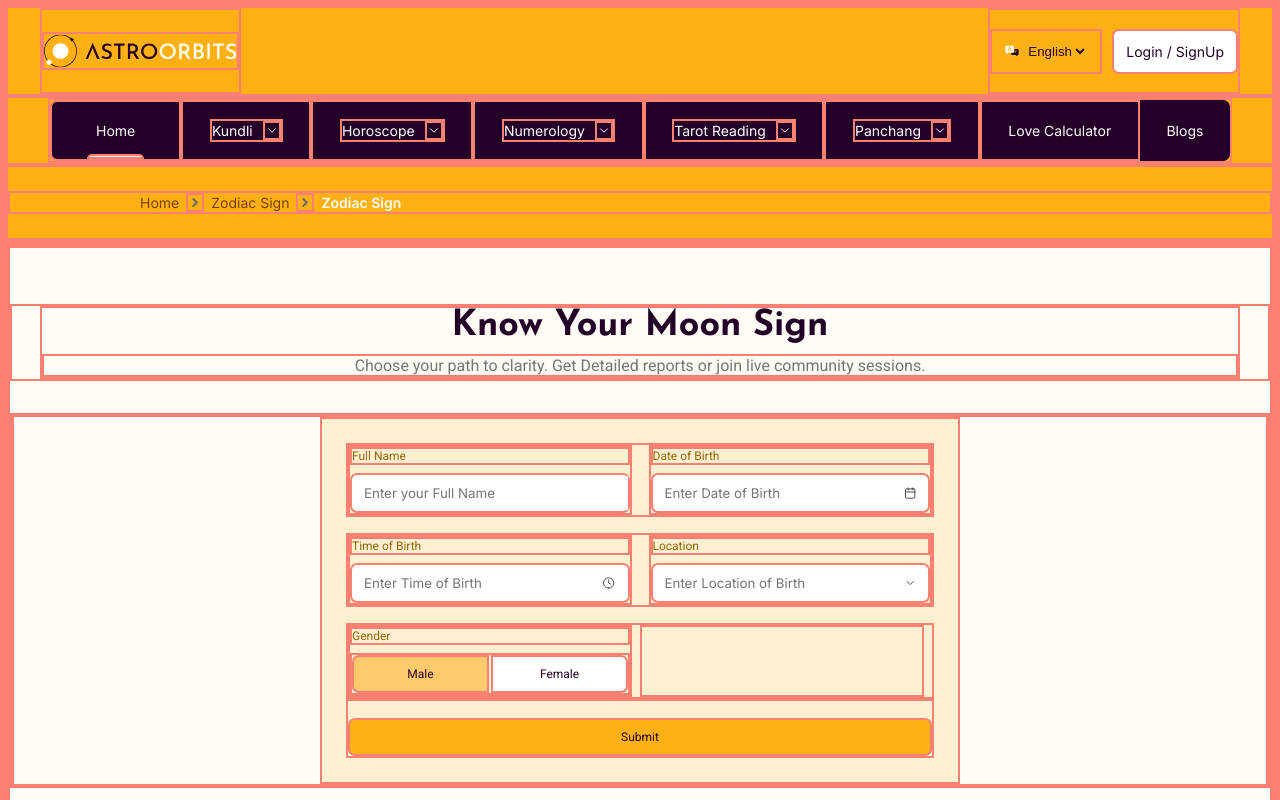
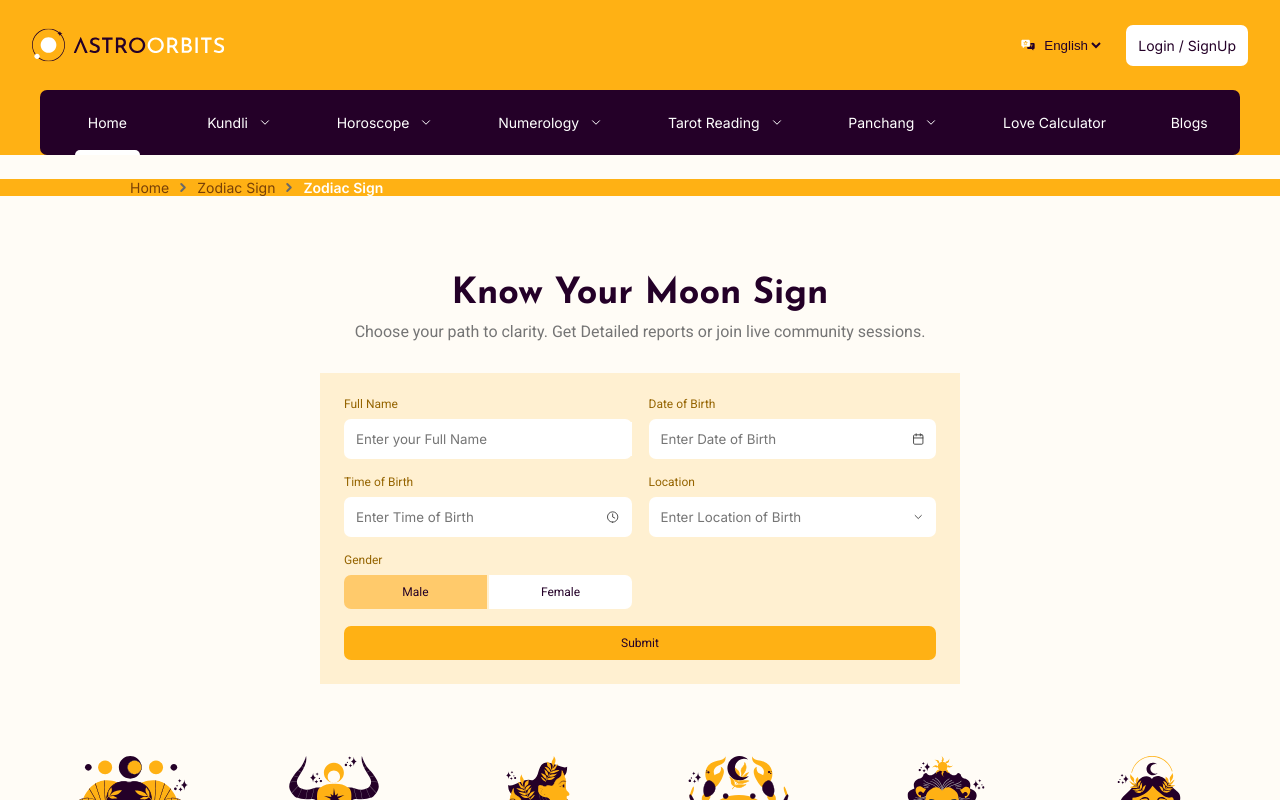
Before and after one commit to VinitSama/AstroOrbits, an Angular app: page /home/zodiacSign/moonSign in a window 1280 px wide. Built offline with nearby package versions, Linux system fonts and the light colour scheme.

Commit message:
redirects1

```diff
--- a/src/styles.css
+++ b/src/styles.css
@@ -18,9 +18,9 @@ body {
     font-family: Roboto, "Helvetica Neue", sans-serif;
 }
 
-div{
+/* div{
     border: 2px solid salmon;
-}
+} */
 
 .mat-mdc-menu-content{
     padding: 0 !important;
```
